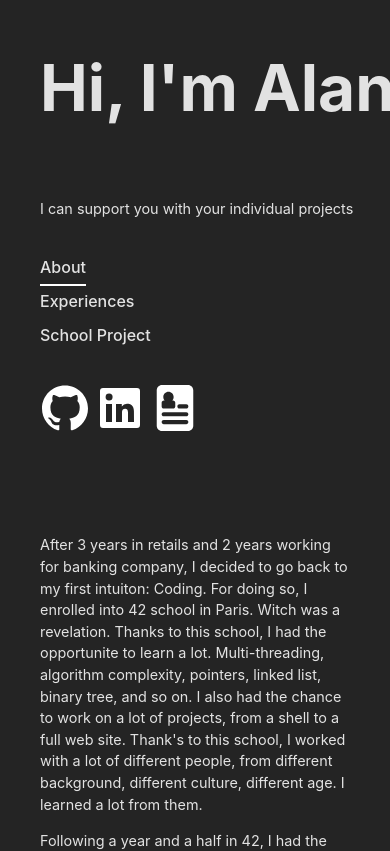
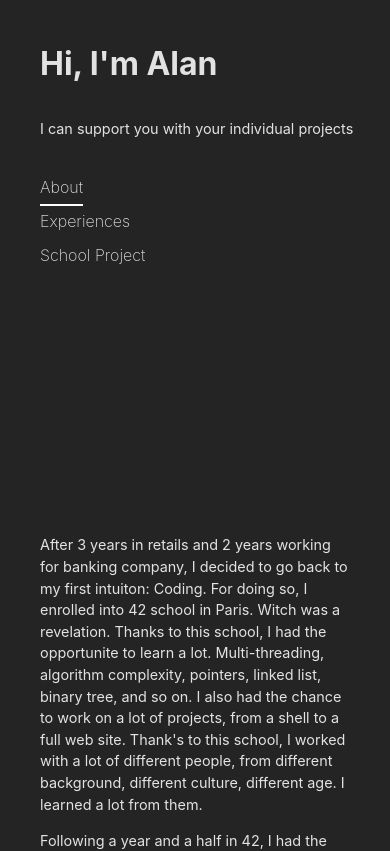
Before and after one commit to AlanBoulesteix/portfolio, a React (Vite) app: page / in a window 390 px wide. Shown: the top 851 px of the page. Built offline with nearby package versions, Linux system fonts and the light colour scheme.

Commit message:
update mobile style

```diff
--- a/src/component/Home/Home.styles.css
+++ b/src/component/Home/Home.styles.css
@@ -39,12 +39,11 @@
     top: 0;
     left: 0;
     width: 100%;
-    height: auto;
-    padding: 0.5rem;
+    height: 30%;
     background-color: #242424;
     z-index: 1000;
-    overflow-x: auto;
     padding: 2.5rem;
+    overflow: hidden;
   }
 
   .content {
--- a/src/component/Home/Home.tsx
+++ b/src/component/Home/Home.tsx
@@ -8,11 +8,14 @@ import useIntersectionObserver from '../../hook/useIntersectionObserver';
 import SchoolProject from '../SchoolProject/SchoolProject';
 import LightTrail from '../LightTrail/LightTrail';
 import Contact from '../Contact/Contact';
+import useIsMobile from '../../hook/useIsMobile';
 
 export default function Home() {
   const [activeSection, setActiveSection] = useState('about');
 
   useIntersectionObserver(setActiveSection);
+  const isMobile = useIsMobile();
+
 
   return (
     <>
@@ -21,12 +24,13 @@ export default function Home() {
         <div className="navbar">
           <Profile />
           <Navbar activeSection={activeSection} />
-          <Contact />
+          {!isMobile && <Contact />}
         </div>
         <div className="content">
           <About />
           <ExperiencesPage />
           <SchoolProject />
+          {isMobile && <Contact />}
         </div>
       </div>
     </>
--- a/src/component/Typewriter/Typewriter.styles.css
+++ b/src/component/Typewriter/Typewriter.styles.css
@@ -8,3 +8,13 @@
   font-size: 4rem;
   font-weight: 400;
 }
+
+@media(max-width: 480px) {
+  .typewriter {
+    height: 1rem;
+  }
+
+  .typewriter p.paragraph {
+    font-size: 2rem;
+  }
+}
--- a/src/index.css
+++ b/src/index.css
@@ -43,7 +43,7 @@ h1 {
 
 @media (max-width: 768px) {
   a {
-      font-weight: 500;
+      font-weight: 250;
       color: #ffffff;
       text-decoration: inherit;
       cursor: none;
@@ -63,7 +63,7 @@ h1 {
   }
 
   h1 {
-    font-size: 4rem;
+    font-size: 2rem;
     font-weight: 700;
     margin: 0;
   }
```
